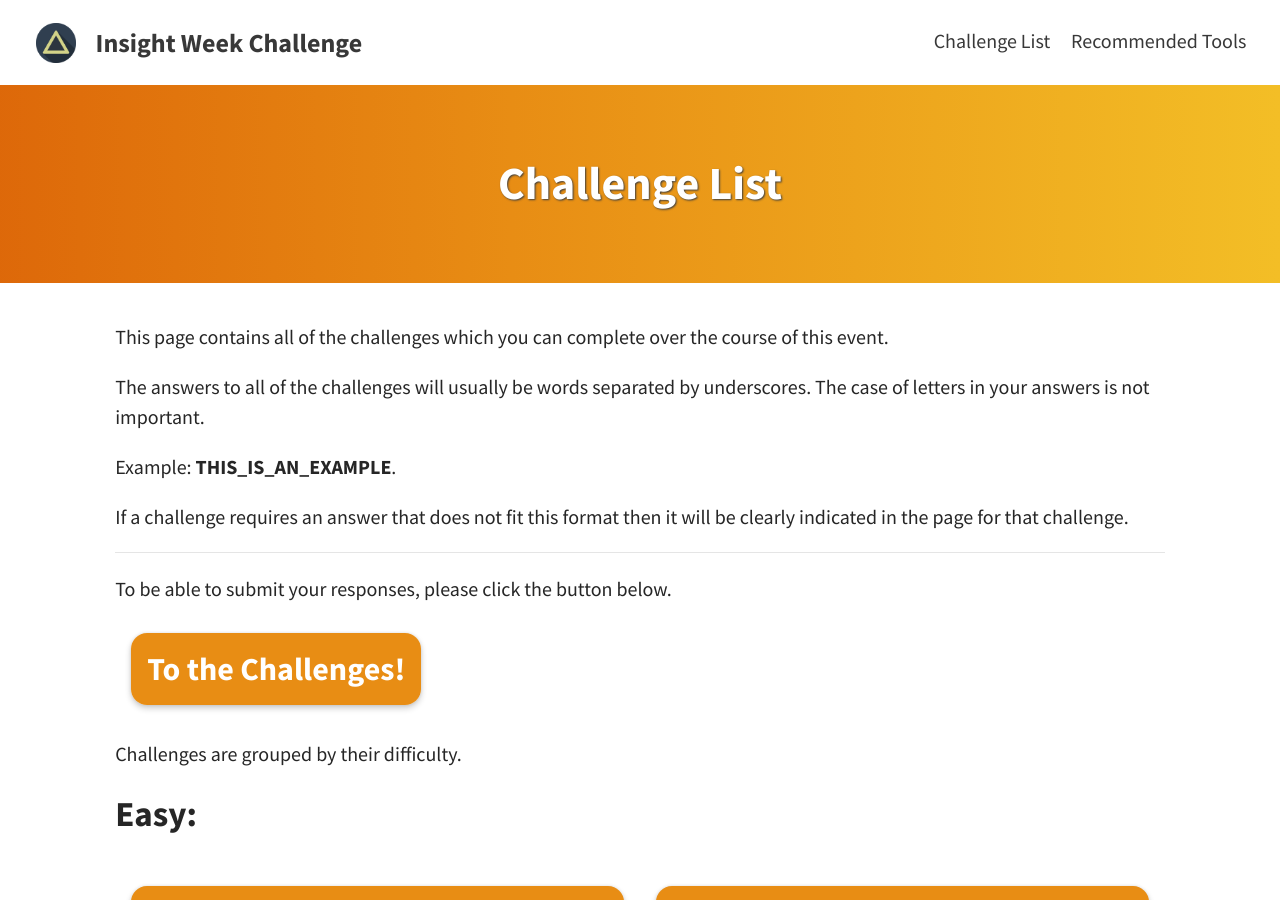
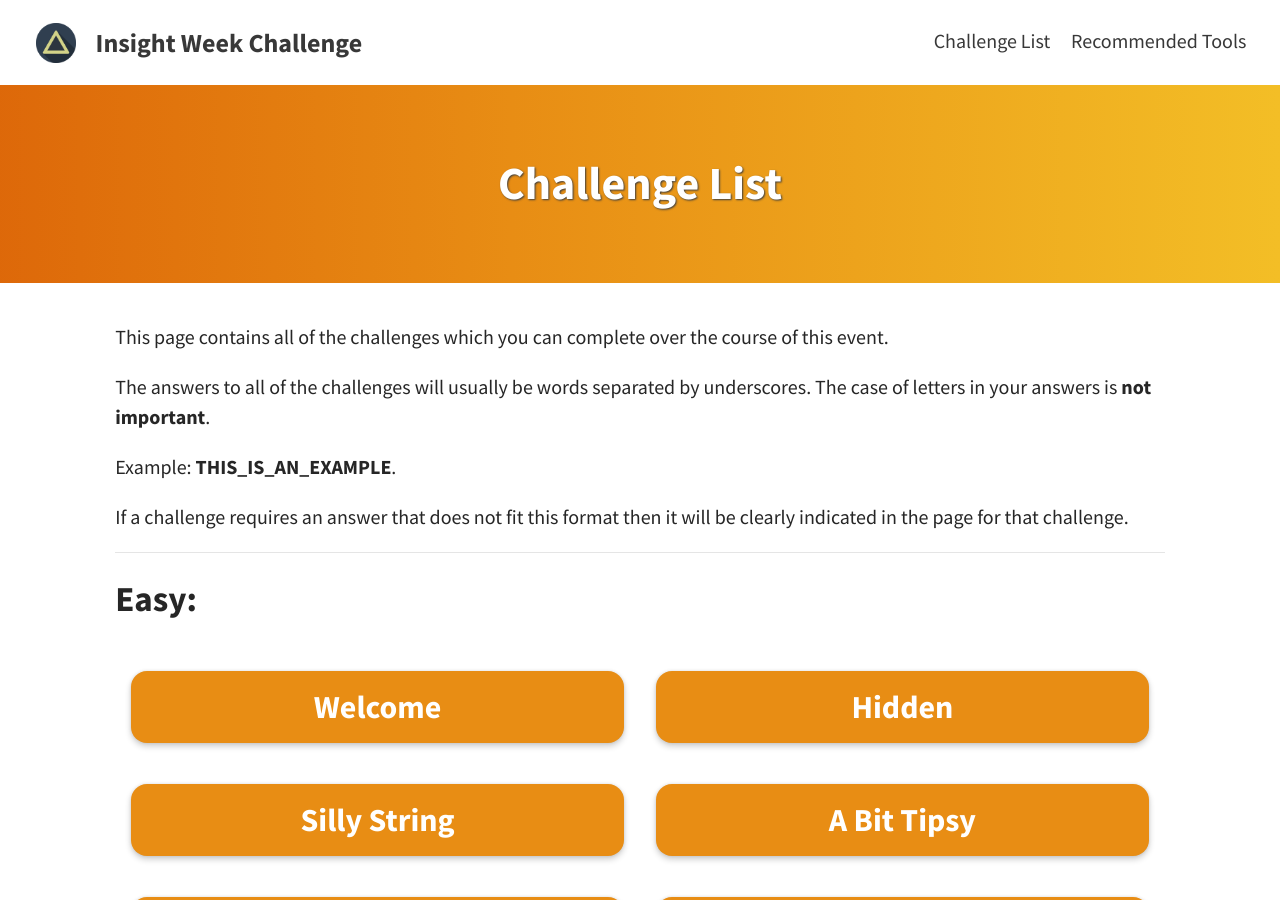
Before and after one commit to jnk838/insight-week-challenge, a Jekyll site: the page built from pages/challenges/challenges.md, in a window 1280 px wide and 900 px high. Built offline with Jekyll 4.4.1, drawn with Linux system fonts in a browser that asks for light colours.

Commit message:
Removed CTFd links and references

```diff
--- a/pages/challenges/challenges.md
+++ b/pages/challenges/challenges.md
@@ -8,7 +8,7 @@ This page contains all of the challenges which you can complete over the course
 of this event.
 
 The answers to all of the challenges will usually be words separated by
-underscores. The case of letters in your answers is not important.
+underscores. The case of letters in your answers is **not important**.
 
 Example: **THIS_IS_AN_EXAMPLE**.
 
@@ -16,15 +16,6 @@ If a challenge requires an answer that does not fit this format then it will be
 clearly indicated in the page for that challenge.
 
 ---
-
-To be able to submit your responses, please click the button below.
-
-<div style="margin-top: 16px">
-    <br><a id="home-button" href="http://35.246.49.218:8000/" target="_blank">To the Challenges!</a><br>
-</div>
-<br>
-
-Challenges are grouped by their difficulty.
 
 ## Easy:
 
```
Also changed, not shown: home.md (+1 -1 lines), README.md.
